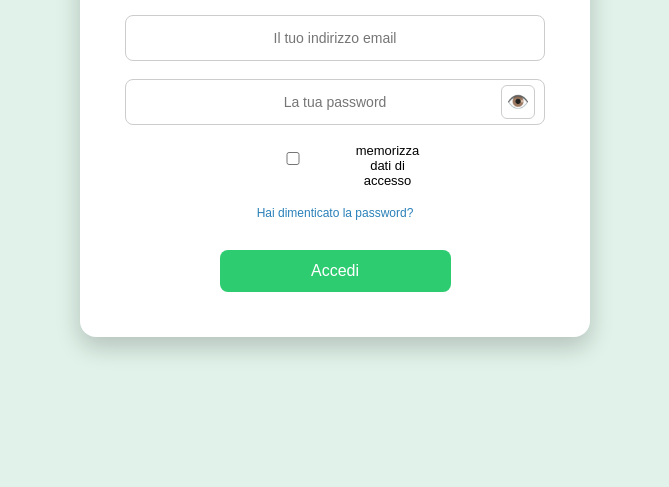
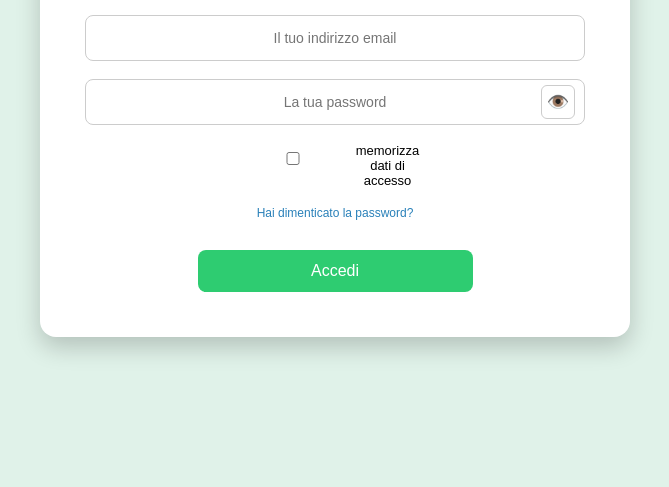
Before and after one commit to a78335323-hash/company-ai-portal-static, a plain HTML site: page public/index.html in a window 1280 px wide. Shown: the part 313-800 px from the top of the page, without its empty margins (305-974 px from the left). Drawn offline with Linux system fonts and the light colour scheme.

Commit message:
Update index.html

```diff
--- a/public/index.html
+++ b/public/index.html
@@ -17,7 +17,7 @@ body {
 
 .login {
     background: white;
-    width: 420px;
+    width: 500px;
     padding: 45px;
     border-radius: 16px;
     box-shadow: 0 10px 25px rgba(0,0,0,0.2);
```
